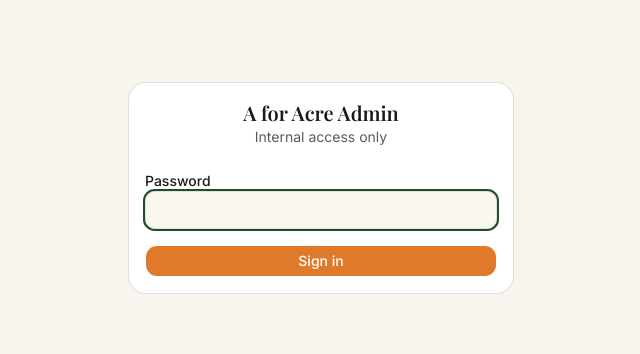
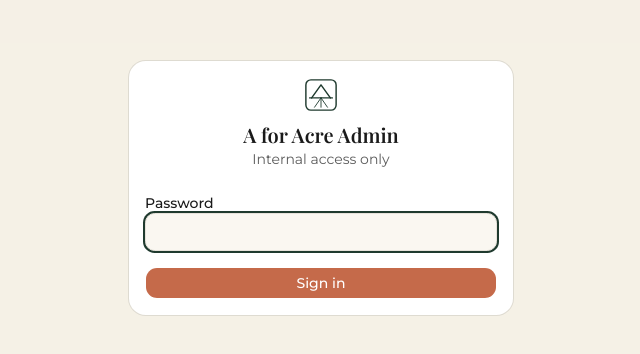
Before and after one commit to aviationcargosystems/aforacre, a Next.js app: page /admin/login in a window 1280 px wide. Shown: the part 212-566 px from the top of the page, without its empty margins (319-959 px from the left). Built offline with nearby package versions, Linux system fonts and the light colour scheme; no server answers; a web font is replaced by a local one.

Commit message:
Apply official brand style guide: colors, fonts, logo mark

```diff
--- a/src/app/admin/login/page.tsx
+++ b/src/app/admin/login/page.tsx
@@ -1,4 +1,5 @@
 import { loginAction } from "./actions";
+import { BrandIcon } from "@/components/brand-icon";
 import { Button } from "@/components/ui/button";
 import { Card, CardContent } from "@/components/ui/card";
 
@@ -17,9 +18,12 @@ export default async function AdminLoginPage({
     <div className="flex min-h-screen items-center justify-center bg-secondary/40 px-4 py-16">
       <Card className="w-full max-w-sm">
         <CardContent className="space-y-6">
-          <div className="text-center">
-            <h1 className="font-heading text-xl font-semibold text-foreground">A for Acre Admin</h1>
-            <p className="text-sm text-muted-foreground">Internal access only</p>
+          <div className="flex flex-col items-center gap-2 text-center">
+            <BrandIcon className="h-9 w-9 text-primary" />
+            <div>
+              <h1 className="font-heading text-xl font-semibold text-foreground">A for Acre Admin</h1>
+              <p className="text-sm text-muted-foreground">Internal access only</p>
+            </div>
           </div>
 
           <form action={loginAction} className="space-y-4">
--- a/src/app/capture/page.tsx
+++ b/src/app/capture/page.tsx
@@ -1,5 +1,6 @@
 import { getAllProperties } from "@/lib/store/properties";
 import { CaptureForm } from "@/components/capture-form";
+import { BrandIcon } from "@/components/brand-icon";
 
 export const dynamic = "force-dynamic";
 
@@ -14,7 +15,8 @@ export default async function CapturePage() {
 
   return (
     <div className="mx-auto max-w-md px-4 py-8 sm:py-12">
-      <div className="mb-6 text-primary">
+      <div className="mb-6 flex items-center gap-2 text-primary">
+        <BrandIcon className="h-6 w-6 shrink-0" />
         <span className="font-heading text-lg font-semibold">A for Acre</span>
       </div>
       <h1 className="font-heading text-2xl font-semibold text-foreground">Capture a site</h1>
--- a/src/app/globals.css
+++ b/src/app/globals.css
@@ -8,7 +8,8 @@
   --color-background: var(--background);
   --color-foreground: var(--foreground);
   --color-deep-green: var(--deep-green);
-  --font-sans: var(--font-inter);
+  --color-warm-stone: var(--warm-stone);
+  --font-sans: var(--font-montserrat);
   --font-mono: var(--font-geist-mono);
   --font-heading: var(--font-playfair);
   --color-sidebar-ring: var(--sidebar-ring);
@@ -49,7 +50,7 @@
   --radius-4xl: calc(var(--radius) * 2.6);
 }
 
-/* A for Acre — deep forest greens, warm sand/cream surfaces, terracotta-orange accent. */
+/* A for Acre — brand guide: Forest Green / Deep Green / Sand / Terracotta / Warm Stone. */
 :root {
   --background: #faf7f1;
   --foreground: #1a1a1a;
@@ -57,33 +58,34 @@
   --card-foreground: #1a1a1a;
   --popover: #ffffff;
   --popover-foreground: #1a1a1a;
-  --primary: #1f4d2e;
+  --primary: #1f3a2e;
   --primary-foreground: #ffffff;
-  --deep-green: #0e2b1e;
-  --secondary: #f3efe6;
-  --secondary-foreground: #1f4d2e;
-  --muted: #f3efe6;
+  --deep-green: #0e241b;
+  --secondary: #ede6d5;
+  --secondary-foreground: #1f3a2e;
+  --muted: #ede6d5;
   --muted-foreground: #5b5b5b;
-  --accent: #e07a2b;
+  --accent: #c56a4a;
   --accent-foreground: #ffffff;
+  --warm-stone: #b8ad9a;
   --destructive: #d32f2f;
   --border: #e6e2da;
   --input: #e6e2da;
-  --ring: #1f4d2e;
-  --chart-1: #1f4d2e;
-  --chart-2: #e07a2b;
+  --ring: #1f3a2e;
+  --chart-1: #1f3a2e;
+  --chart-2: #c56a4a;
   --chart-3: #7a8f6f;
-  --chart-4: #d9b26a;
+  --chart-4: #b8ad9a;
   --chart-5: #5b5b5b;
   --radius: 0.75rem;
-  --sidebar: #f3efe6;
+  --sidebar: #ede6d5;
   --sidebar-foreground: #1a1a1a;
-  --sidebar-primary: #1f4d2e;
+  --sidebar-primary: #1f3a2e;
   --sidebar-primary-foreground: #ffffff;
-  --sidebar-accent: #ede6d6;
-  --sidebar-accent-foreground: #1f4d2e;
+  --sidebar-accent: #ede6d5;
+  --sidebar-accent-foreground: #1f3a2e;
   --sidebar-border: #e6e2da;
-  --sidebar-ring: #1f4d2e;
+  --sidebar-ring: #1f3a2e;
 }
 
 .dark {
@@ -95,7 +97,8 @@
   --popover-foreground: #ede6d6;
   --primary: #57a884;
   --primary-foreground: #0f1712;
-  --deep-green: #0e2b1e;
+  --deep-green: #0e241b;
+  --warm-stone: #b8ad9a;
   --secondary: #232c22;
   --secondary-foreground: #ede6d6;
   --muted: #1c241b;
--- a/src/app/layout.tsx
+++ b/src/app/layout.tsx
@@ -1,10 +1,10 @@
 import type { Metadata } from "next";
-import { Playfair_Display, Inter } from "next/font/google";
+import { Playfair_Display, Montserrat } from "next/font/google";
 import "./globals.css";
 import { SiteChrome } from "@/components/site-chrome";
 
-const inter = Inter({
-  variable: "--font-inter",
+const montserrat = Montserrat({
+  variable: "--font-montserrat",
   subsets: ["latin"],
 });
 
@@ -27,7 +27,7 @@ export default function RootLayout({
   return (
     <html
       lang="en"
-      className={`${inter.variable} ${playfair.variable} h-full antialiased`}
+      className={`${montserrat.variable} ${playfair.variable} h-full antialiased`}
     >
       <body className="min-h-full flex flex-col bg-background text-foreground">
         <SiteChrome>{children}</SiteChrome>
--- /dev/null
+++ b/src/components/brand-icon.tsx
@@ -0,0 +1,14 @@
+// The "A for Acre" mark — a mountain peak over a horizon and a road/field fan,
+// framed in a rounded square. Recreated from the brand style guide as a single
+// currentColor SVG so it can sit on light backgrounds (header) or dark ones
+// (footer) just by changing text color, rather than shipping separate assets.
+export function BrandIcon({ className }: { className?: string }) {
+  return (
+    <svg viewBox="0 0 100 100" fill="none" xmlns="http://www.w3.org/2000/svg" className={className} aria-hidden>
+      <rect x="8" y="8" width="84" height="84" rx="14" stroke="currentColor" strokeWidth="4" />
+      <path d="M50 22 L24 58 M50 22 L76 58" stroke="currentColor" strokeWidth="4" strokeLinecap="round" strokeLinejoin="round" />
+      <line x1="18" y1="58" x2="82" y2="58" stroke="currentColor" strokeWidth="3" strokeLinecap="round" />
+      <path d="M50 58 L50 84 M50 58 L32 84 M50 58 L68 84" stroke="currentColor" strokeWidth="2.5" strokeLinecap="round" />
+    </svg>
+  );
+}
--- a/src/components/map/leaflet-map.tsx
+++ b/src/components/map/leaflet-map.tsx
@@ -16,7 +16,7 @@ function pinIcon(active: boolean) {
   return L.divIcon({
     className: "",
     html: `<div style="
-      background:${active ? "#e07a2b" : "#1f4d2e"};
+      background:${active ? "#c56a4a" : "#1f3a2e"};
       color:#fff;
       padding:4px 8px;
       border-radius:999px;
--- a/src/components/map/pin-location-map.tsx
+++ b/src/components/map/pin-location-map.tsx
@@ -11,7 +11,7 @@ const pinIcon = L.divIcon({
   className: "",
   html: `<div style="
     width:20px;height:20px;border-radius:50%;
-    background:#e07a2b;border:3px solid #fff;
+    background:#c56a4a;border:3px solid #fff;
     box-shadow:0 2px 6px rgba(0,0,0,0.4);
     transform:translate(-50%, -50%);
   "></div>`,
--- a/src/components/site-footer.tsx
+++ b/src/components/site-footer.tsx
@@ -1,6 +1,7 @@
 import Link from "next/link";
 import { journeys } from "@/data/journeys";
 import { NewsletterForm } from "@/components/newsletter-form";
+import { BrandIcon } from "@/components/brand-icon";
 
 // lucide-react no longer ships brand/social glyphs — simple text monograms instead, in the same style as the rest of the footer's decorative row.
 const socialMonograms = ["f", "IG", "yt", "in"];
@@ -11,7 +12,8 @@ export function SiteFooter() {
       <div className="mx-auto max-w-7xl px-4 py-14 sm:px-6 lg:px-8">
         <div className="grid gap-10 md:grid-cols-5">
           <div className="md:col-span-2">
-            <Link href="/" className="text-white">
+            <Link href="/" className="flex items-center gap-2 text-white">
+              <BrandIcon className="h-7 w-7 shrink-0" />
               <span className="font-heading text-xl font-semibold">A for Acre</span>
             </Link>
             <p className="mt-3 max-w-xs text-sm text-white/70">
--- a/src/components/site-header.tsx
+++ b/src/components/site-header.tsx
@@ -3,6 +3,7 @@
 import Link from "next/link";
 import { useState } from "react";
 import { Menu } from "lucide-react";
+import { BrandIcon } from "@/components/brand-icon";
 import { Button } from "@/components/ui/button";
 import { Sheet, SheetContent, SheetTrigger, SheetTitle, SheetHeader } from "@/components/ui/sheet";
 import {
@@ -26,7 +27,8 @@ export function SiteHeader() {
   return (
     <header className="sticky top-0 z-50 w-full border-b border-border/70 bg-background/95 backdrop-blur supports-[backdrop-filter]:bg-background/80">
       <div className="mx-auto flex h-16 max-w-7xl items-center justify-between px-4 sm:px-6 lg:px-8">
-        <Link href="/" className="text-primary">
+        <Link href="/" className="flex items-center gap-2 text-primary">
+          <BrandIcon className="h-7 w-7 shrink-0" />
           <span className="font-heading text-xl font-semibold">A for Acre</span>
         </Link>
 
@@ -78,7 +80,9 @@ export function SiteHeader() {
           </SheetTrigger>
           <SheetContent side="right" className="w-72">
             <SheetHeader>
-              <SheetTitle className="font-heading text-lg text-primary">A for Acre</SheetTitle>
+              <SheetTitle className="flex items-center gap-2 font-heading text-lg text-primary">
+                <BrandIcon className="h-5 w-5 shrink-0" /> A for Acre
+              </SheetTitle>
             </SheetHeader>
             <nav className="flex flex-col gap-1 px-4">
               <p className="mt-2 mb-1 text-xs font-semibold uppercase tracking-wide text-muted-foreground">Journeys</p>
```
Also changed, not shown: src/app/admin/(protected)/layout.tsx (+5 -2 lines), src/app/icon.svg, 1 other file (tests, documents, lock files or other folders).
